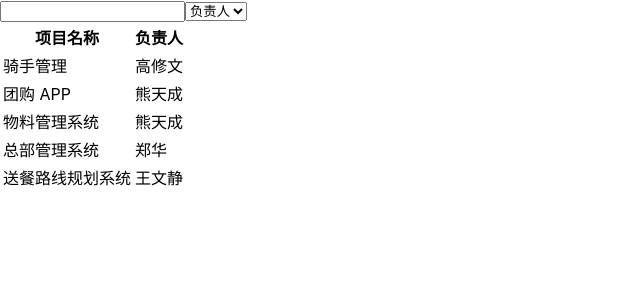
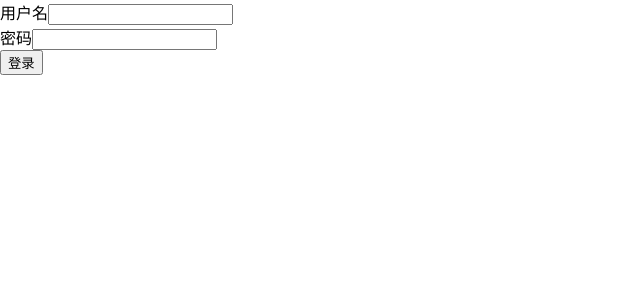
Before and after one commit to coderachel/jira, a React (Create React App) app: page / in a window 1280 px wide. Shown: the top 300 px of the page, without its empty margins (0-640 px from the left). Built offline with nearby package versions, Linux system fonts and the light colour scheme; data requests are answered from the project's data file.

Commit message:
初步添加登录功能

```diff
--- a/package.json
+++ b/package.json
@@ -23,7 +23,7 @@
     "build": "react-scripts build",
     "test": "react-scripts test",
     "eject": "react-scripts eject",
-    "json-server": "json-server __json_server_mock__/db.json --watch --port 8000"
+    "json-server": "json-server __json_server_mock__/db.json --watch --port 8000 --middlewares ./__json_server_mock__/middleware.js"
   },
   "eslintConfig": {
     "extends": [
--- a/src/App.tsx
+++ b/src/App.tsx
@@ -1,10 +1,12 @@
 import React from "react";
 import { ProjectListScreen } from "pages/project-list";
+import { LoginScreen } from "pages/login";
 
 function App() {
   return (
     <div className="App">
-      <ProjectListScreen />
+      <LoginScreen />
+      {/* <ProjectListScreen /> */}
     </div>
   );
 }
--- /dev/null
+++ b/src/pages/login/index.tsx
@@ -0,0 +1,43 @@
+import { stringify } from "querystring";
+import { FormEvent } from "react";
+
+const API_URL = process.env.REACT_APP_API_URL;
+
+export const LoginScreen = () => {
+  const login = (param: { username: string; password: string }): void => {
+    fetch(`${API_URL}/login`, {
+      headers: {
+        "Content-Type": "application/json",
+      },
+      body: JSON.stringify(param),
+      method: "POST",
+    }).then(async (rsp: Response) => {
+      if (rsp.ok) {
+      }
+    });
+  };
+  const handleSubmit = (event: FormEvent<HTMLFormElement>) => {
+    event.preventDefault();
+    const username: string = (
+      event.currentTarget.elements[0] as HTMLInputElement
+    ).value;
+    const password: string = (
+      event.currentTarget.elements[1] as HTMLInputElement
+    ).value;
+    login({ username, password });
+  };
+
+  return (
+    <form action="" onSubmit={handleSubmit}>
+      <div>
+        <label htmlFor="username">用户名</label>
+        <input type="text" id="username" />
+      </div>
+      <div>
+        <label htmlFor="password">密码</label>
+        <input type="password" id="password" />
+      </div>
+      <button type={"submit"}>登录</button>
+    </form>
+  );
+};
--- a/src/pages/project-list/index.tsx
+++ b/src/pages/project-list/index.tsx
@@ -4,8 +4,9 @@
 import * as qs from "qs";
 import { cleanObject, useMount, useDebounce } from "utils";
 
+const API_URL = process.env.REACT_APP_API_URL;
+
 export const ProjectListScreen = () => {
-  const API_URL = process.env.REACT_APP_API_URL;
   const [list, setList] = useState([]);
   const [users, setUsers] = useState([]);
   const [param, setParam] = useState({
```
Also changed, not shown: __json_server_mock__/middleware.js (added, +16 -0 lines).
